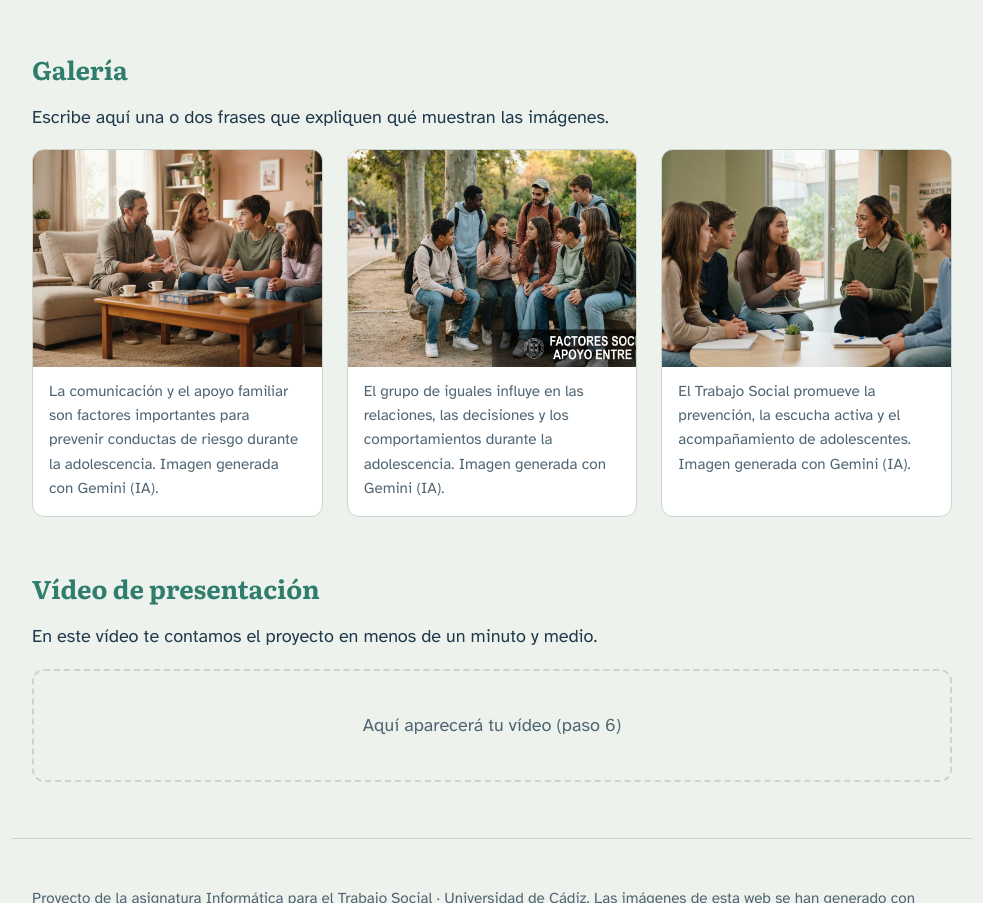
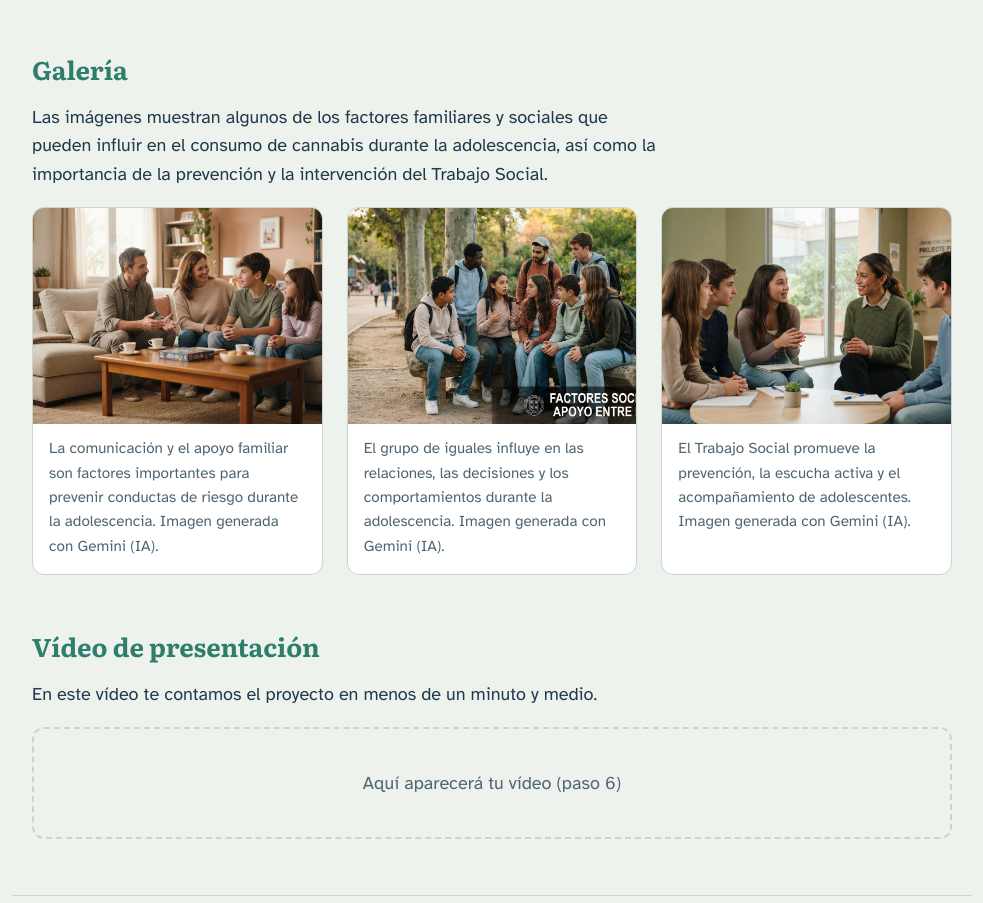
Before and after one commit to irenegalaan/practica-imagenes-video, a plain HTML site: page index.html in a window 1280 px wide. Shown: the part 910-1813 px from the top of the page, without its empty margins (148-1131 px from the left). Drawn offline with Linux system fonts and the light colour scheme.

Commit message:
Update index.html
Añado introducción a la galería.

```diff
--- a/index.html
+++ b/index.html
@@ -160,7 +160,7 @@
     <section id="galeria">
       <h2>Galería</h2>
       <!-- Cambia este párrafo: explica qué muestran tus imágenes -->
-      <p>Escribe aquí una o dos frases que expliquen qué muestran las imágenes.</p>
+      <p>Las imágenes muestran algunos de los factores familiares y sociales que pueden influir en el consumo de cannabis durante la adolescencia, así como la importancia de la prevención y la intervención del Trabajo Social.</p>
 
       <div class="zona" data-aviso="Aquí aparecerá tu galería de tres imágenes (paso 4)">
         <!-- PASO 4: GALERÍA ============================= INICIO -->
```
